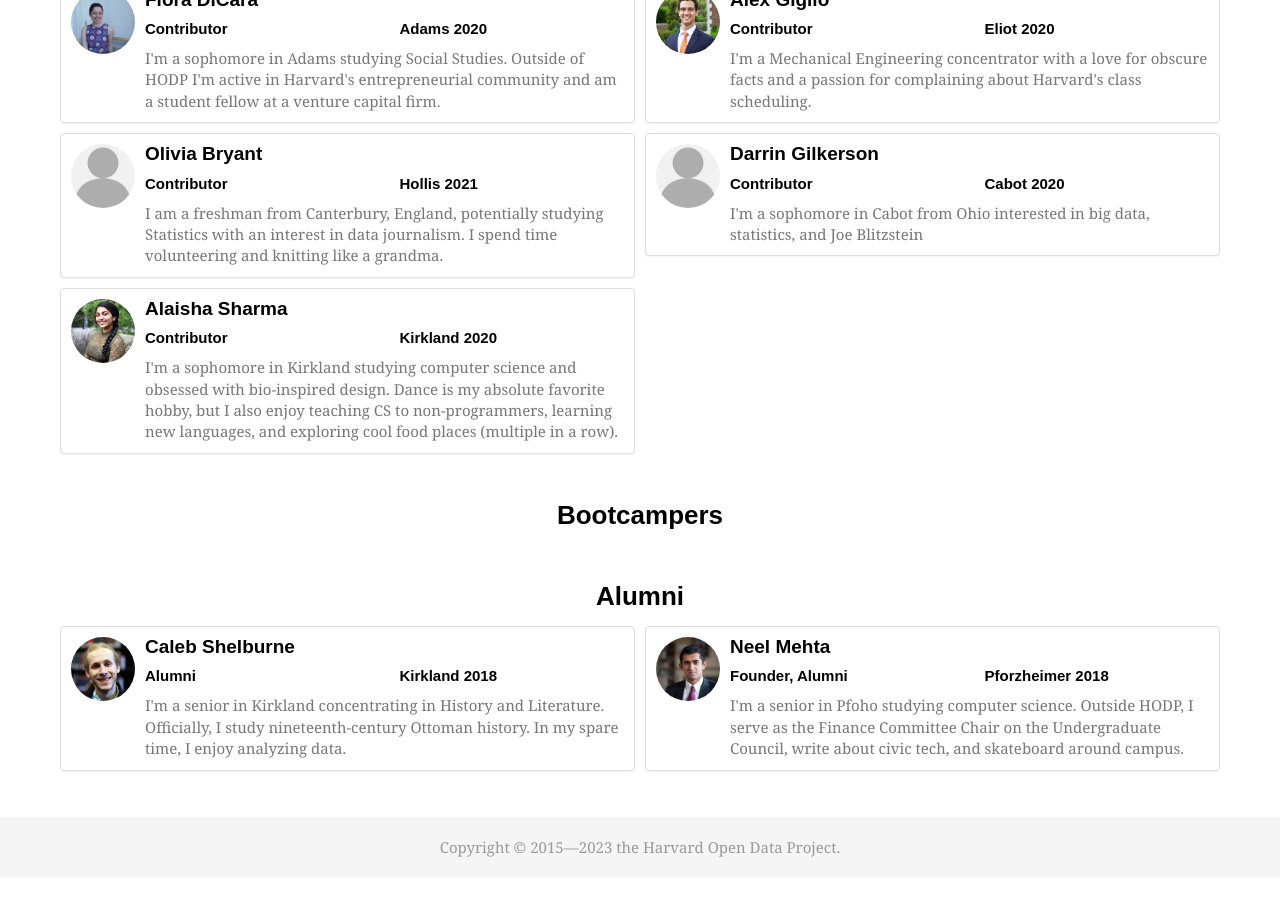
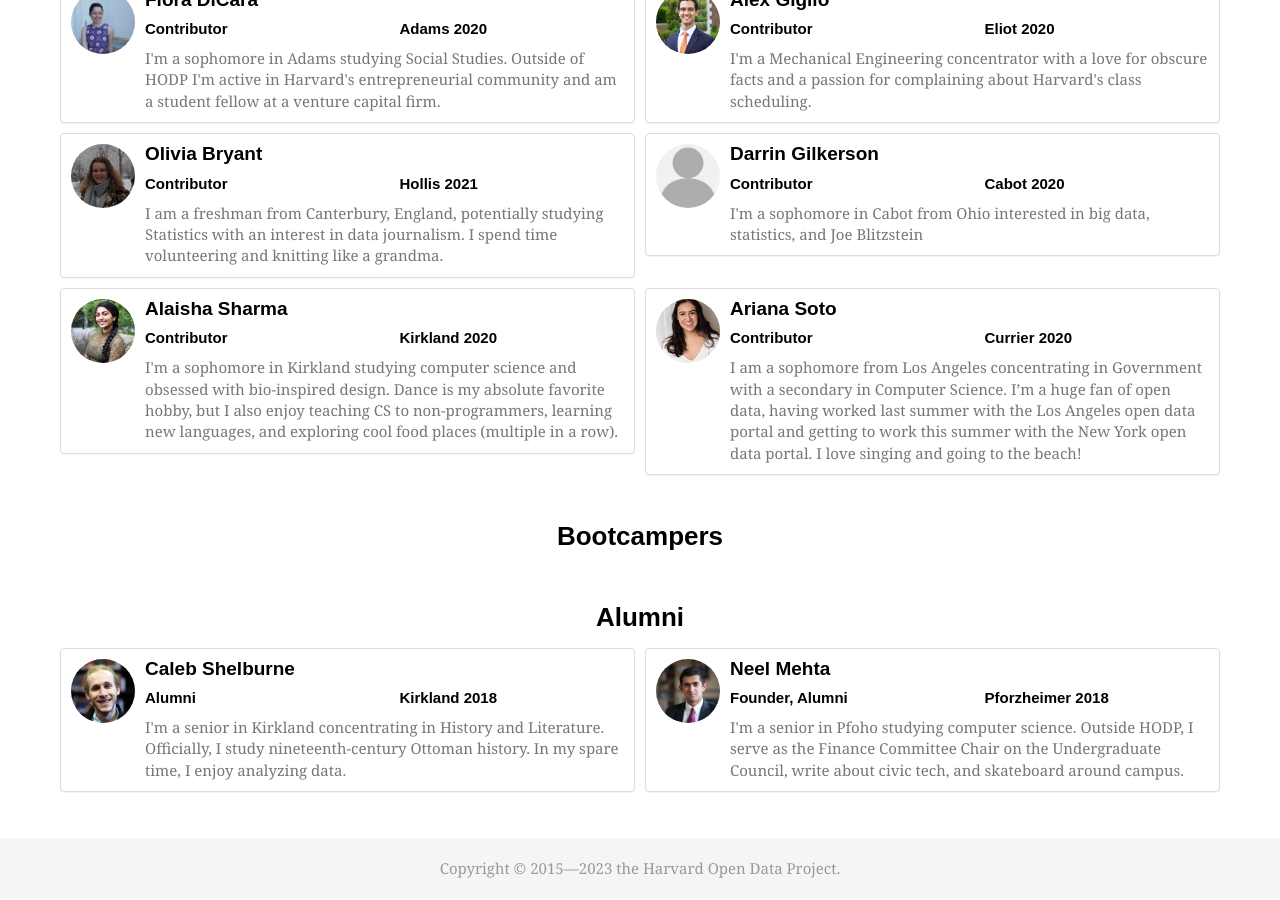
Before and after one commit to Eandalf7h/HarvardOpenData, a Jekyll site: the page built from about.html, in a window 1280 px wide and 900 px high, scrolled down 2332 px. Built offline with Jekyll 4.4.1, drawn with Linux system fonts in a browser that asks for light colours; nearby versions of some CDN libraries; some web fonts are replaced; before the commit the page ends 3210 px from its top, so only the background shows below that.

Commit message:
added photos and bios

```diff
--- a/_data/people.yml
+++ b/_data/people.yml
@@ -92,6 +92,7 @@ people:
       role: contributor
       house: Hollis
       year: 2021
+      image: olivia-bryant.jpg
       bio: I am a freshman from Canterbury, England, potentially studying Statistics with an interest in data journalism. I spend time volunteering and knitting like a grandma.
   -   name: Darrin Gilkerson
       role: contributor
@@ -104,6 +105,12 @@ people:
       year: 2020
       bio: I'm a sophomore in Kirkland studying computer science and obsessed with bio-inspired design. Dance is my absolute favorite hobby, but I also enjoy teaching CS to non-programmers, learning new languages, and exploring cool food places (multiple in a row).
       image: alaisha-sharma.jpeg
+  -   name: Ariana Soto
+      role: contributor
+      house: Currier
+      year: 2020
+      bio: I am a sophomore from Los Angeles concentrating in Government with a secondary in Computer Science. I’m a huge fan of open data, having worked last summer with the Los Angeles open data portal and getting to work this summer with the New York open data portal. I love singing and going to the beach!
+      image: ariana-soto.jpg
   -   name: Neel Mehta
       url: https://www.linkedin.com/in/neelmehta18
       role: founder
```
Also changed, not shown: img/people/ariana-soto.jpg (added), img/people/olivia-bryant.jpg (added).
